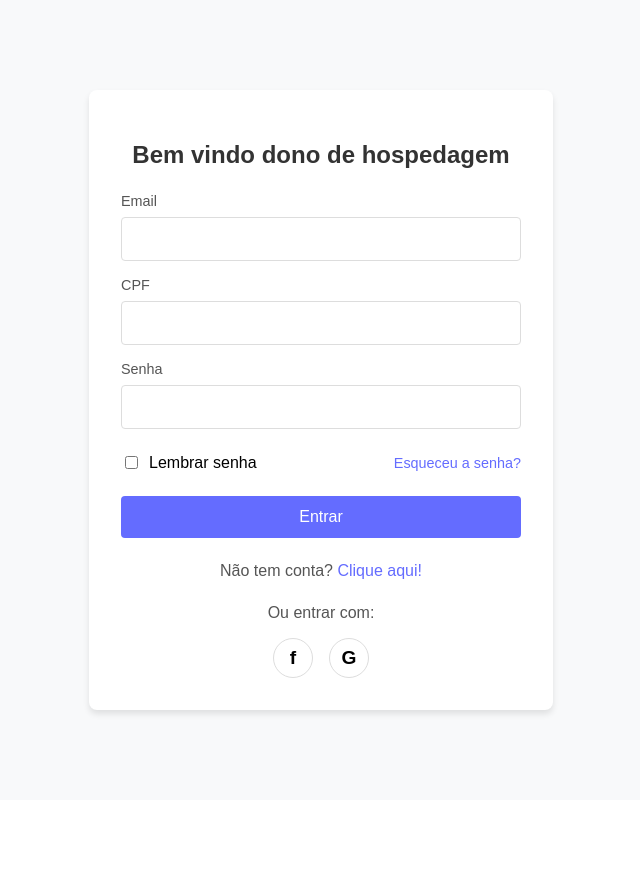
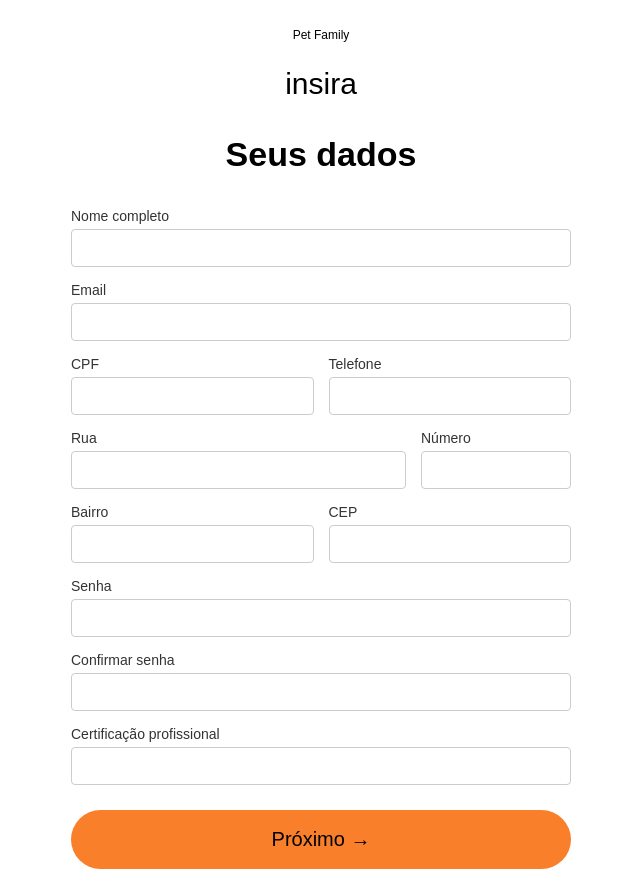
Before and after one commit to Projeto-Pet-Family/pet_family_front, a React (Create React App) app: page / in a window 1280 px wide. Shown: the whole page, without its empty margins (319-959 px from the left). Before the commit the page ends 800 px from the top, so only its background shows below. Built offline with nearby package versions, Linux system fonts and the light colour scheme.

Commit message:
tela de registro

```diff
--- a/package.json
+++ b/package.json
@@ -10,7 +10,7 @@
     "react": "^19.1.0",
     "react-dom": "^19.1.0",
     "react-router-dom": "^7.6.1",
-    "react-scripts": "5.0.1",
+    "react-scripts": "^5.0.1",
     "web-vitals": "^2.1.4"
   },
   "scripts": {
--- a/src/App.js
+++ b/src/App.js
@@ -1,4 +1,4 @@
-import LoginScreen from "./pages/hospedagens/login/login"
+import RegistrationForm from "./pages/hospedagens/register/register"
 import { BrowserRouter as Router,Routes,Route } from 'react-router-dom'
 
 export default function App(){
@@ -8,7 +8,7 @@ export default function App(){
         <Router>
           <Routes>
 
-            <Route path='/' element={<LoginScreen/>}/>
+            <Route path='/' element={<RegistrationForm/>}/>
 
 
           </Routes>
--- /dev/null
+++ b/src/pages/hospedagens/register/register.css
@@ -0,0 +1,84 @@
+.registration-container {
+  max-width: 500px;
+  margin: 0 auto;
+  padding: 20px;
+  font-family: Arial, sans-serif;
+}
+
+.form-header {
+  text-align: center;
+  margin-bottom: 10px;
+}
+
+.form-header h1 {
+  font-size: 12px;
+  font-weight: normal;
+}
+
+.form-header h2 {
+  font-size: 30px;
+  font-weight: normal;
+}
+
+.form-header h3 {
+  font-size: 34px;
+  font-weight: bold;
+  color: #000000;
+}
+
+.registration-form {
+  display: flex;
+  flex-direction: column;
+  gap: 15px;
+}
+
+.form-group {
+  display: flex;
+  flex-direction: column;
+  gap: 5px;
+}
+
+.form-group label {
+  font-size: 14px;
+  color: #333;
+}
+
+.form-group input {
+  padding: 10px;
+  border: 1px solid #ccc;
+  border-radius: 4px;
+  font-size: 14px;
+}
+
+.form-row {
+  display: flex;
+  gap: 15px;
+}
+
+.half-width {
+  flex: 1;
+}
+
+.one-third-width {
+  flex: 1;
+  max-width: 30%;
+}
+
+.two-thirds-width {
+  flex: 2;
+}
+
+.next-button {
+  background-color: #F97F2A;
+  color: rgb(0, 0, 0);
+  padding: 18px;
+  border: none;
+  border-radius: 100px;
+  cursor: pointer;
+  font-size: 20px;
+  margin-top: 10px;
+}
+
+.next-button:hover {
+  background-color: #f39c2a;
+}
--- /dev/null
+++ b/src/pages/hospedagens/register/register.jsx
@@ -0,0 +1,79 @@
+import React from 'react';
+import './register.css';
+
+const RegistrationForm = () => {
+  return (
+    <div className="registration-container">
+      <div className="form-header">
+        <h1>Pet Family</h1>
+        <h2>insira</h2>
+        <h3>Seus dados</h3>
+      </div>
+
+      <form className="registration-form">
+        <div className="form-group">
+          <label htmlFor="fullName">Nome completo</label>
+          <input type="text" id="fullName" />
+        </div>
+
+        <div className="form-group">
+          <label htmlFor="email">Email</label>
+          <input type="email" id="email" />
+        </div>
+
+        <div className="form-row">
+          <div className="form-group half-width">
+            <label htmlFor="cpf">CPF</label>
+            <input type="text" id="cpf" />
+          </div>
+          <div className="form-group half-width">
+            <label htmlFor="phone">Telefone</label>
+            <input type="tel" id="phone" />
+          </div>
+        </div>
+
+        {/* Campos de endereço divididos */}
+        <div className="form-row">
+          <div className="form-group two-thirds-width">
+            <label htmlFor="street">Rua</label>
+            <input type="text" id="street" />
+          </div>
+          <div className="form-group one-third-width">
+            <label htmlFor="number">Número</label>
+            <input type="text" id="number" />
+          </div>
+        </div>
+
+        <div className="form-row">
+          <div className="form-group half-width">
+            <label htmlFor="neighborhood">Bairro</label>
+            <input type="text" id="neighborhood" />
+          </div>
+          <div className="form-group half-width">
+            <label htmlFor="zipCode">CEP</label>
+            <input type="text" id="zipCode" />
+          </div>
+        </div>
+
+        <div className="form-group">
+          <label htmlFor="password">Senha</label>
+          <input type="password" id="password" />
+        </div>
+
+        <div className="form-group">
+          <label htmlFor="confirmPassword">Confirmar senha</label>
+          <input type="password" id="confirmPassword" />
+        </div>
+
+        <div className="form-group">
+          <label htmlFor="certification">Certificação profissional</label>
+          <input type="text" id="certification" />
+        </div>
+
+        <button type="submit" className="next-button">Próximo →</button>
+      </form>
+    </div>
+  );
+};
+
+export default RegistrationForm;
```
Also changed, not shown: 1 other file (tests, documents, lock files or other folders).
